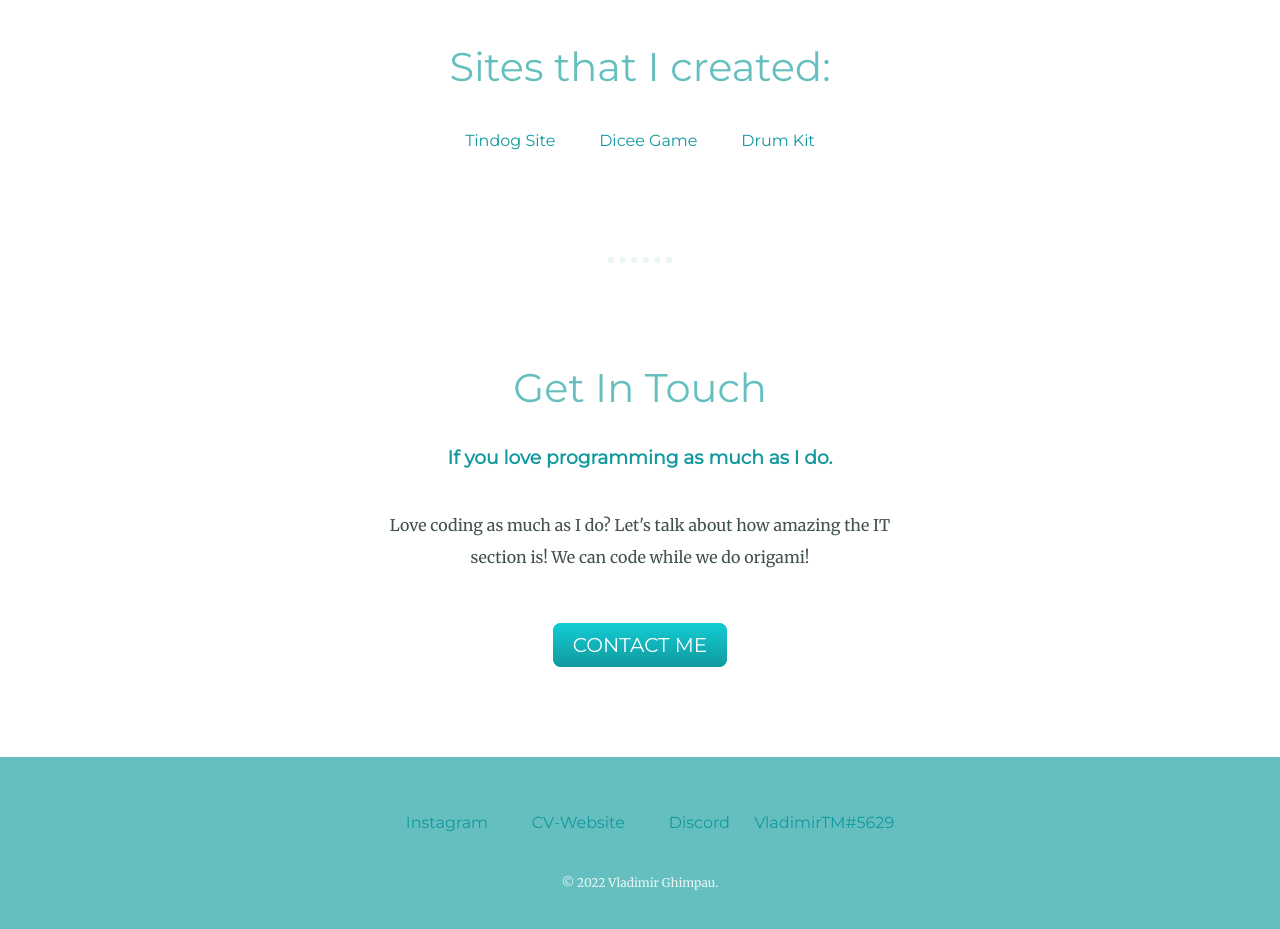
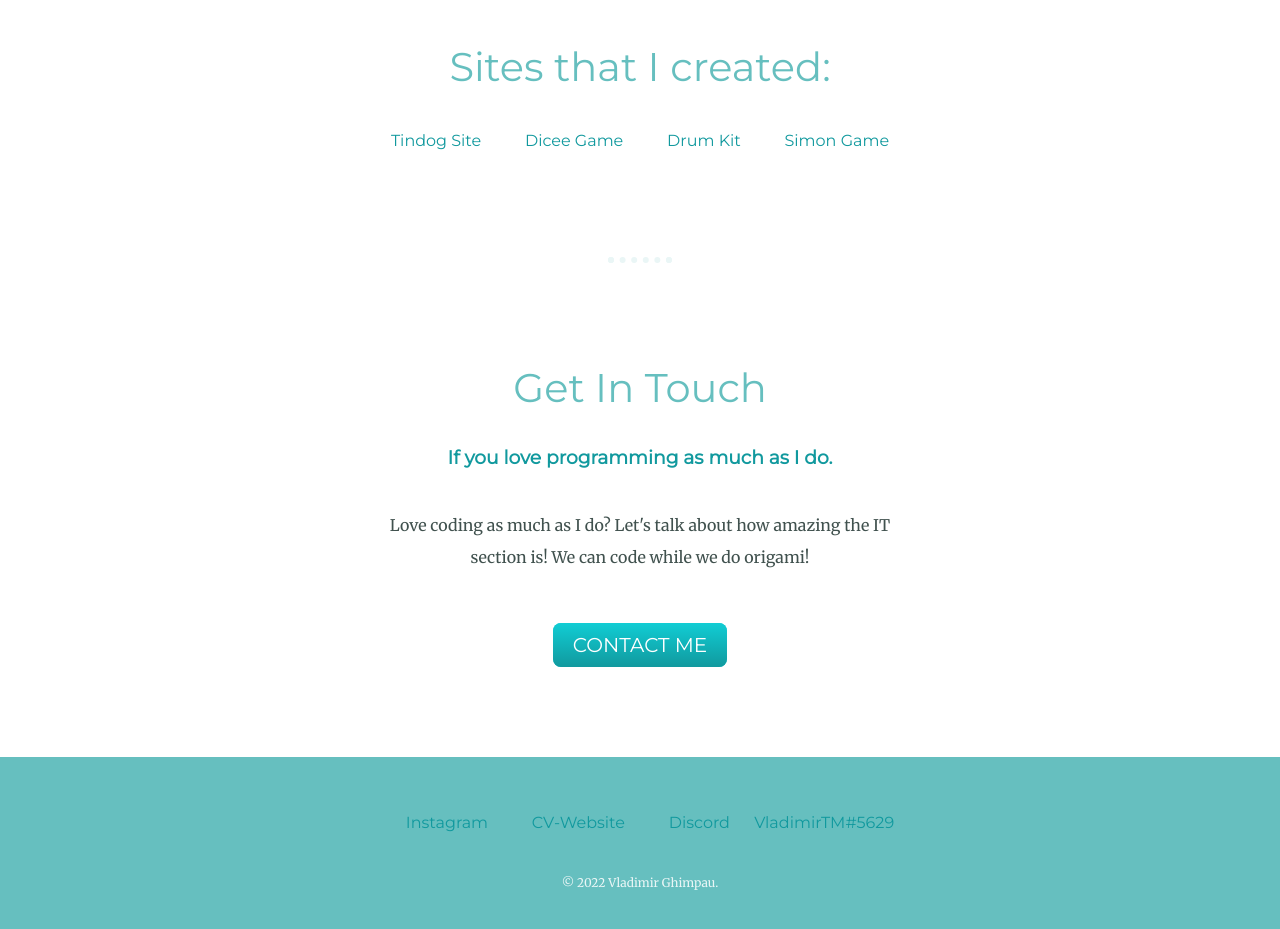
Before and after one commit to VladimirTM/personal-site, a plain HTML site: page index.html in a window 1280 px wide. Shown: the part 2200-3129 px from the top of the page. Drawn offline with Linux system fonts and the light colour scheme.

Commit message:
Add files via upload

```diff
--- a/index.html
+++ b/index.html
@@ -47,6 +47,7 @@
         <a href="https://vladimirtm.github.io/tindog/">Tindog Site</a>
         <a href="https://vladimirtm.github.io/dicee-game/">Dicee Game</a>
         <a href="https://vladimirtm.github.io/drumkit/">Drum Kit</a>
+        <a href="https://vladimirtm.github.io/simon-game/">Simon Game</a>
       </p>
     </div>
     <hr>
```
